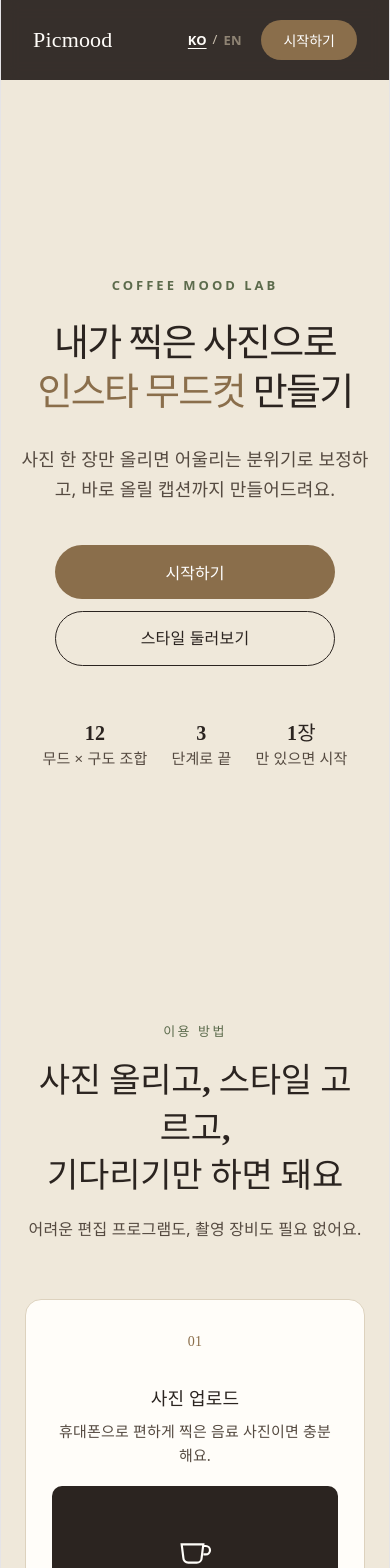
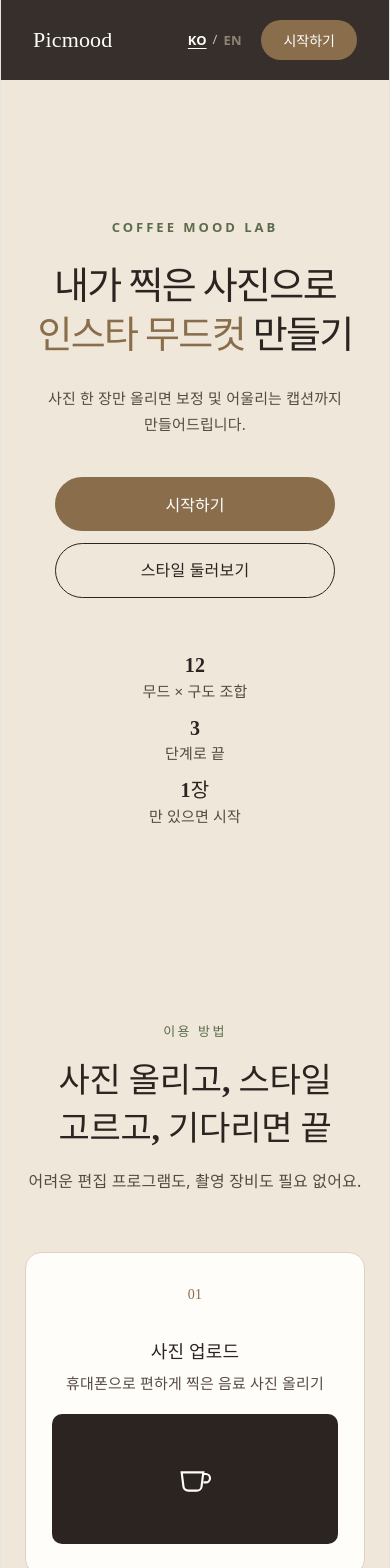
Before and after one commit to ysy-works/ad-creator, a React app in the folder frontend/: page / in a window 390 px wide. Shown: the top 1568 px of the page. Built offline with nearby package versions, Linux system fonts and the light colour scheme; the HTML template or start-up script is replaced by a standard one.

Commit message:
fix: 모바일 줄바꿈/문구 개선 (word-break, 텍스트 축소)

```diff
--- a/frontend/src/Home.jsx
+++ b/frontend/src/Home.jsx
@@ -54,17 +54,16 @@ const STR = {
     heroTitle1: "내가 찍은 사진으로",
     heroTitleSpan: "인스타 무드컷",
     heroTitle2: " 만들기",
-    heroSubtitle: "사진 한 장만 올리면 어울리는 분위기로 보정하고, 바로 올릴 캡션까지 만들어드려요.",
+    heroSubtitle: "사진 한 장만 올리면 보정 및 어울리는 캡션까지 만들어드립니다.",
     exploreStyles: "스타일 둘러보기",
     stat1Num: "12", stat1Label: "무드 × 구도 조합",
     stat2Num: "3", stat2Label: "단계로 끝",
     stat3Num: "1장", stat3Label: "만 있으면 시작",
     processKicker: "이용 방법",
-    processTitle1: "사진 올리고, 스타일 고르고,",
-    processTitle2: "기다리기만 하면 돼요",
+    processTitle: "사진 올리고, 스타일 고르고, 기다리면 끝",
     processSub: "어려운 편집 프로그램도, 촬영 장비도 필요 없어요.",
     step1Title: "사진 업로드",
-    step1Desc: "휴대폰으로 편하게 찍은 음료 사진이면 충분해요.",
+    step1Desc: "휴대폰으로 편하게 찍은 음료 사진 올리기",
     step2Title: "스타일 선택",
     step2Desc: "뉴트럴 화이트, 우드, Vivid 중 원하는 무드와 구도를 골라요.",
     step3Title: "결과 확인",
@@ -105,8 +104,7 @@ const STR = {
     stat2Num: "3", stat2Label: "steps, done",
     stat3Num: "1", stat3Label: "photo is all you need",
     processKicker: "How it works",
-    processTitle1: "Upload, pick a style,",
-    processTitle2: "and wait",
+    processTitle: "Upload, pick a style, and wait",
     processSub: "No editing skills or camera gear needed.",
     step1Title: "Upload a photo",
     step1Desc: "A casual phone shot of your drink is enough.",
@@ -248,7 +246,7 @@ function Home({ onStart, lang = "ko", setLang }) {
           --accent-2: #5C6B4C;
           --line: #DDD2BE;
         }
-        .home { font-family: 'Pretendard', system-ui, sans-serif; color: var(--ink); background: var(--bg); }
+        .home { font-family: 'Pretendard', system-ui, sans-serif; color: var(--ink); background: var(--bg); word-break: keep-all; overflow-wrap: break-word; }
         .home img { max-width: 100%; display: block; }
         .home button { font-family: inherit; cursor: pointer; border: none; }
         .home .wrap { max-width: 1180px; margin: 0 auto; padding: 0 32px; }
@@ -389,9 +387,10 @@ function Home({ onStart, lang = "ko", setLang }) {
         }
         @media (max-width: 560px) {
           .home-hero { padding: 110px 20px 70px; }
+          .home-hero p { font-size: 15px; }
           .home-hero-cta { flex-direction: column; gap: 12px; }
           .home-btn-large { width: 100%; max-width: 280px; }
-          .home-stat-row { gap: 24px; flex-wrap: wrap; }
+          .home-stat-row { flex-direction: column; gap: 14px; }
           .home-footer-inner { flex-direction: column; gap: 8px; text-align: center; }
         }
       `}</style>
@@ -451,7 +450,7 @@ function Home({ onStart, lang = "ko", setLang }) {
       <section className="home-section" id="process">
         <div className="home-section-head">
           <div className="home-kicker">{t.processKicker}</div>
-          <h2>{t.processTitle1}<br />{t.processTitle2}</h2>
+          <h2>{t.processTitle}</h2>
           <p>{t.processSub}</p>
         </div>
         <div className="home-steps">
--- a/frontend/src/PicmoodTool.jsx
+++ b/frontend/src/PicmoodTool.jsx
@@ -405,6 +405,8 @@ function App({ lang = "ko", setLang }) {
           font-family: 'Pretendard', -apple-system, sans-serif;
           min-height: 100vh;
           padding: clamp(20px, 5vw, 48px);
+          word-break: keep-all;
+          overflow-wrap: break-word;
         }
 
         .lang-toggle-bar {
```
